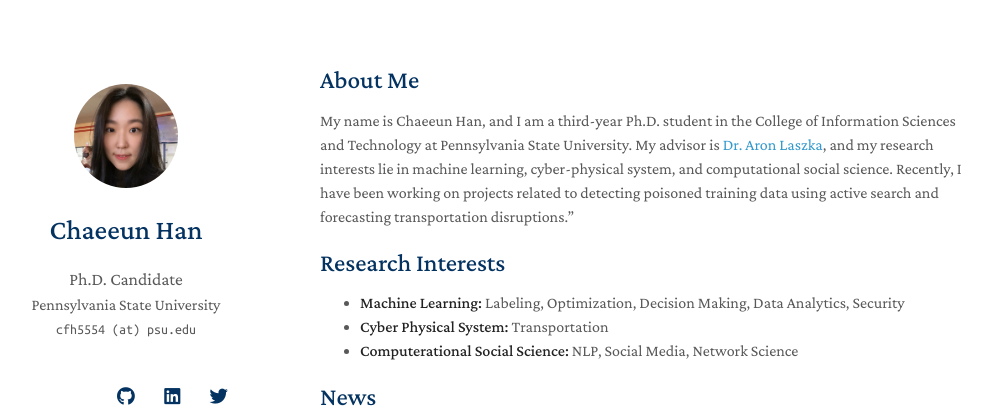
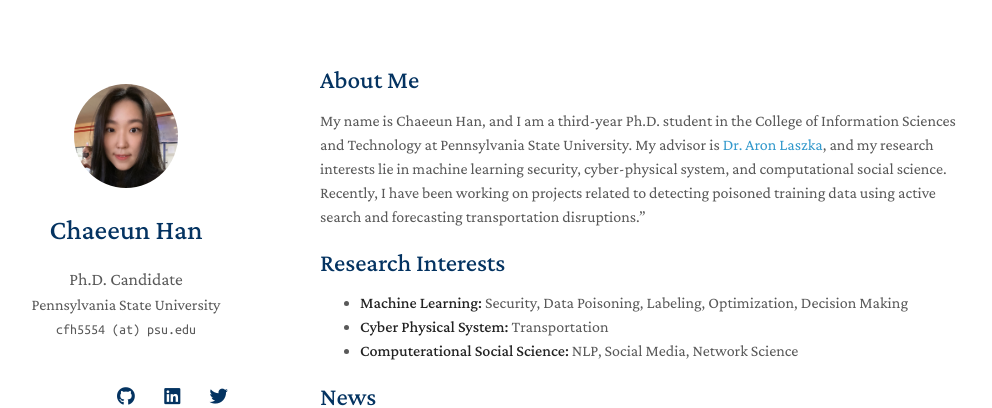
Before and after one commit to chaeeun-h/chaeeun-h.github.io, a Jekyll site: the page built from index.md, in a window 1280 px wide and 900 px high. Shown: the top 408 px of the window, without its empty margins (150-1142 px from the left). Built offline with Jekyll 4.4.1, drawn with Linux system fonts in a browser that asks for light colours; nearby versions of some CDN libraries; a style sheet for code colours, icons or effects is not loaded; our own code applies the rules of GitHub Pages for plain Markdown files.

Commit message:
Update index.md

```diff
--- a/index.md
+++ b/index.md
@@ -4,11 +4,11 @@ layout: homepage
 
 ## About Me
 
-My name is Chaeeun Han, and I am a third-year Ph.D. student in the College of Information Sciences and Technology at Pennsylvania State University. My advisor is [Dr. Aron Laszka](https://aronlaszka.com), and my research interests lie in machine learning, cyber-physical system, and computational social science. Recently, I have been working on projects related to detecting poisoned training data using active search and forecasting transportation disruptions."
+My name is Chaeeun Han, and I am a third-year Ph.D. student in the College of Information Sciences and Technology at Pennsylvania State University. My advisor is [Dr. Aron Laszka](https://aronlaszka.com), and my research interests lie in machine learning security, cyber-physical system, and computational social science. Recently, I have been working on projects related to detecting poisoned training data using active search and forecasting transportation disruptions."
 
 ## Research Interests
 
-- **Machine Learning:** Labeling, Optimization, Decision Making, Data Analytics, Security
+- **Machine Learning:** Security, Data Poisoning, Labeling, Optimization, Decision Making
 - **Cyber Physical System:** Transportation
 - **Computerational Social Science:** NLP, Social Media, Network Science
 
```
